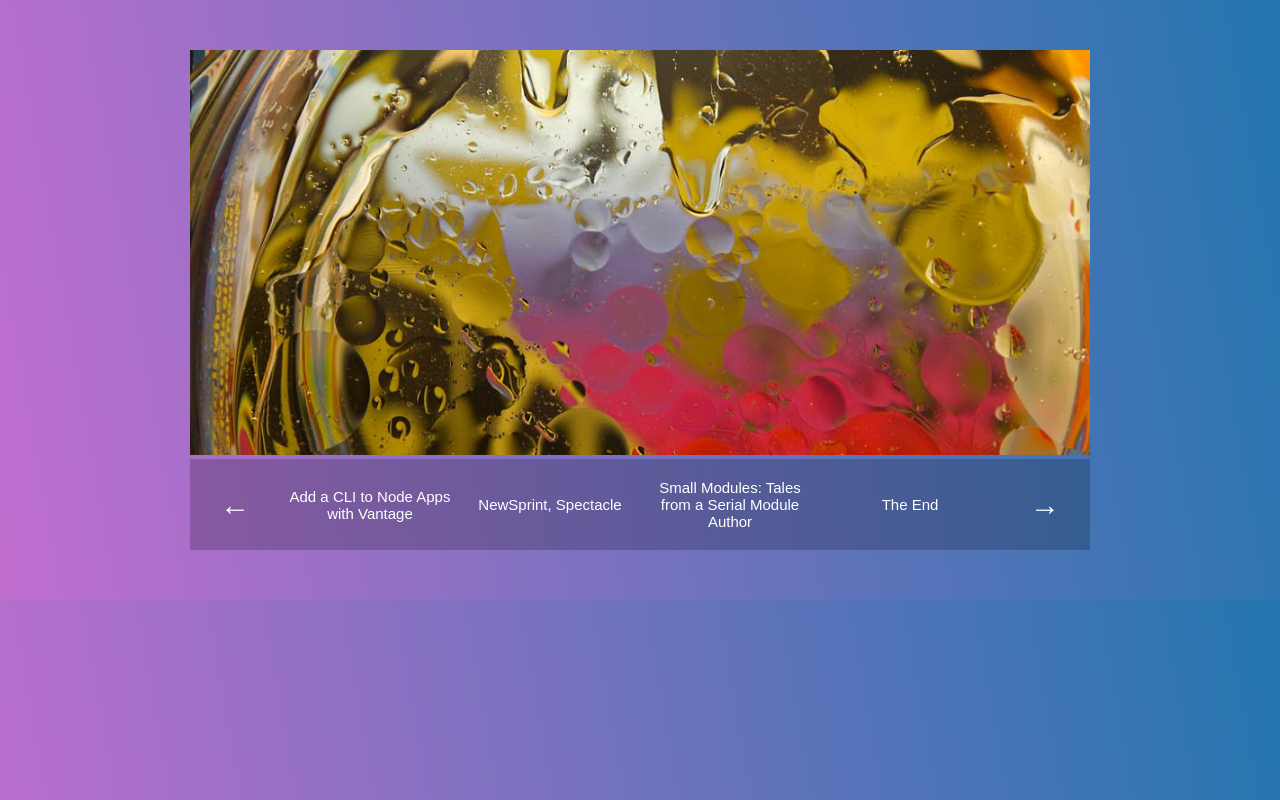
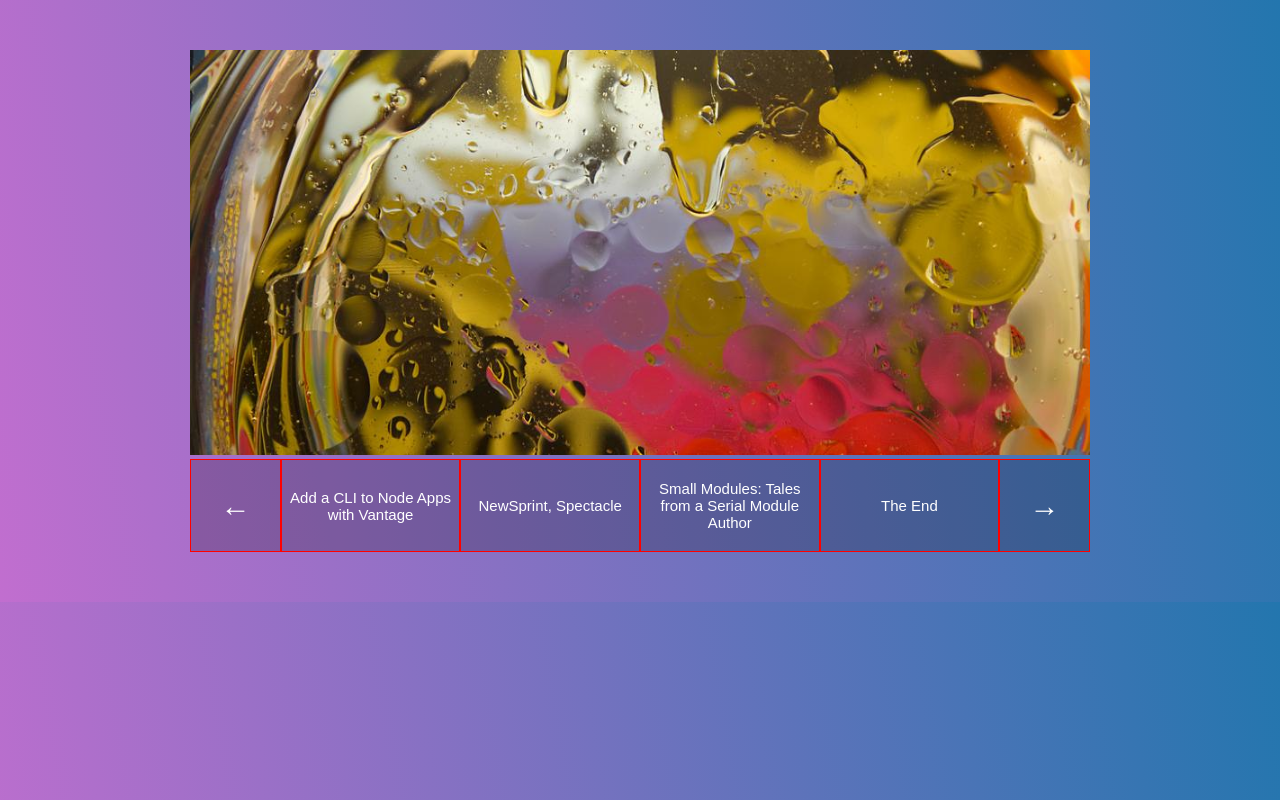
Before and after one commit to H-Vasq/Flexbox-Practice, a plain HTML site: page nesting/index.html in a window 1280 px wide. Drawn offline with Linux system fonts and the light colour scheme.

Commit message:
complete

```diff
--- a/nesting/style.css
+++ b/nesting/style.css
@@ -47,6 +47,7 @@ a:hover {
   flex:2; /* THis is flex 'item' -ish */
   text-align: center;    /* item center, default is stretch */
   display:flex; /* This is flex 'container' -ish */
+  border: 1px solid red
 }
 
 .slider-nav .arrow {
```
